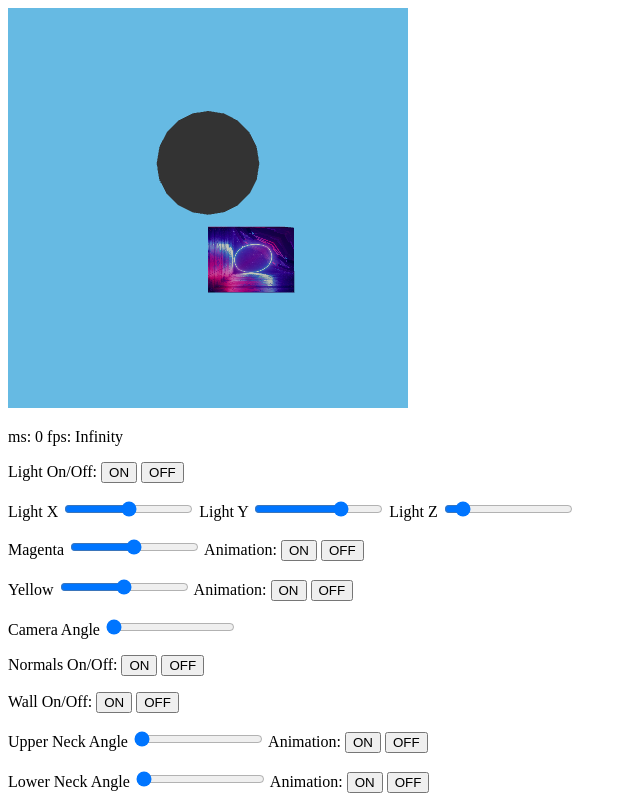
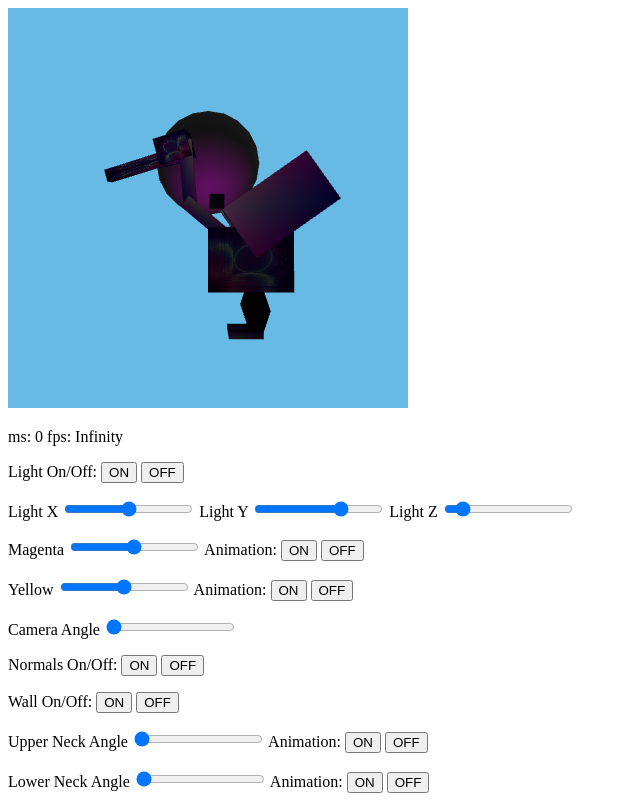
Before and after one commit to fyyshih/160, a plain HTML site: page ASG4/lighting.html in a window 1280 px wide. Shown: the top 800 px of the page, without its empty margins (0-640 px from the left). Drawn offline with Linux system fonts and the light colour scheme; animation ran at ten frames a second.

Commit message:
asg4 final

```diff
--- a/ASG4/world.html
+++ b/ASG4/lighting.html
@@ -72,7 +72,7 @@
     <script src="libs/cuon-matrix-cse160.js"></script>
     <script src="Point.js"></script>
     <script src="camera.js"></script>
-    <script src="world.js"></script>
+    <script src="lighting.js"></script>
     <script src="Triangle.js"></script>
     <script src="Circle.js"></script>
     <script src="Create.js"></script>
--- a/ASG4/World.js
+++ b/ASG4/lighting.js
@@ -35,6 +35,7 @@ var FSHADER_SOURCE = `
     uniform sampler2D u_Sampler2;
     uniform int u_whichTexture;
     varying vec4 v_VertPos;
+    uniform vec3 u_spotlightPos;
     void main() {
         if (u_whichTexture == -3) {
             gl_FragColor = vec4((v_Normal+1.0)/2.0, 1.0);                         // Use color
@@ -63,7 +64,7 @@ var FSHADER_SOURCE = `
         // }
 
         // light falloff visualization 1/r^2
-        // gl_FragColor = vec4(vec3(gl_FragColor) / (r*r), 1);
+        gl_FragColor = vec4(vec3(gl_FragColor) / (r*r), 1);
 
         // N dot
         vec3 L = normalize(lightVector);
@@ -81,6 +82,15 @@ var FSHADER_SOURCE = `
 
         vec3 diffuse = vec3(1.0, 1.0, 0.9) * vec3(gl_FragColor) * nDotL * 0.7;
         vec3 ambient = vec3(gl_FragColor) * 0.2;
+
+        // FIXME:
+        vec3 spotLightdirection = vec3(0,-1,0);
+        vec3 spotLight = normalize(u_spotlightPos - vec3(v_VertPos));
+        vec3 lightToPointDirection = -spotLight;
+        vec3 spotLightdiffuse = max(0.0, dot(spotLight, normalize(v_Normal))) * vec3(gl_FragColor) * vec3(1.0, 0.0, 1.0);
+        float angleToSurface = dot(lightToPointDirection, spotLightdirection);
+        float cos = smoothstep(0.0, 20.0, angleToSurface);
+        diffuse += spotLightdiffuse;
 
         if (u_lightOn) {
             if (u_whichTexture == 0) {
@@ -114,6 +124,7 @@ let u_lightPos;
 let u_lightOn;
 let u_cameraPos;
 let u_NormalMatrix;
+let u_spotlightPos;
 // let u_Sampler2;
 // camera = new Camera();
 
@@ -236,6 +247,12 @@ function connectVariablesToGLSL() {
       return false;
     }
 
+    u_spotlightPos = gl.getUniformLocation(gl.program, 'u_spotlightPos');
+    if(!u_spotlightPos) {
+      console.log('Failed to get the storage location of u_spotlightPos');
+      return false;
+    }
+
     // set initial vlue of matrix to identity matrix
     var identityM = new Matrix4();
     gl.uniformMatrix4fv(u_ModelMatrix, false, identityM.elements);
@@ -307,6 +324,9 @@ let g_magentaAngle = 0;
 let g_magentaAnimation = false;
 let g_lightPos = [0, 1, -2];
 let g_lightOn = true;
+
+// FIXME:
+let g_spotlightPos = [.1, .2, .03];
 
 function addActionsForHtmlUI() {
     // button events: animation on/off (both neck joints + head)
@@ -643,6 +663,16 @@ function renderScene() {
     // pass the light status
     gl.uniform1i(u_lightOn, g_lightOn);
 
+    gl.uniform3f(u_spotlightPos, g_spotlightPos[0], g_spotlightPos[1], g_spotlightPos[2]);
+
+    // spotlight:
+    let spotlight = new Cube();
+    spotlight.color = [10, 10, 1];
+    spotlight.matrix.translate(g_spotlightPos[0], g_spotlightPos[1], g_spotlightPos[2]);
+    spotlight.matrix.scale(-.1, -.1, -.1);
+    spotlight.matrix.translate(-.1, .2, .03);
+    spotlight.render();
+
     // draw the light
     var light = new Cube();
     light.color = [2, 2, 0, 1];
@@ -660,31 +690,6 @@ function renderScene() {
     // test.normalMatrix.setInverseOf(test.matrix).transpose();
     test.render();
 
-    // // draw FLOOR
-    // var floor = new Cube();
-    // floor.color = [1.0,0.0,0.0,1.0];
-    // floor.textureNum = 0;
-    // floor.matrix.translate(-5.0, -0.88, 5.0);
-    // floor.matrix.scale(32, 32, 32);
-    // floor.render();
-
-    // // draw SKY
-    // var sky = new Cube();
-    // sky.color = [1.0, 0.0, 0.0, 1.0];
-    // if (g_normalOn == true) {
-    //     sky.textureNum = -1;
-    //     console.log('normal on, ', sky.textureNum);
-    // } else {
-    //     sky.textureNum = 0;
-    //     console.log('normal OFF, ', sky.textureNum);
-    // }
-    // // make it gray for now
-    // sky.textureNum = 0;
-    // sky.matrix.translate(-5.0, -0.88, 5.0); // (1, -0.5, 2);
-    // sky.matrix.scale(-32, -32, -32);
-    // sky.render();
-
-
     // draw body
     var body = new Cube();
     body.color = [0.8196, 0.4980, 0.1725, 1.0];
@@ -694,7 +699,6 @@ function renderScene() {
     // body.normalMatrix.setInverseOf(body.matrix).transpose();
     body.render();
 
-    /*
     // draw left wing
     var leftWing = new Cube();
     leftWing.color = [0.7076, 0.4482, 0.1553, 1];
@@ -800,7 +804,6 @@ function renderScene() {
     lowerBeak.matrix.translate(0, -1.9, 0);
     lowerBeak.matrix.rotate(0, 0, 0, 1);
     lowerBeak.render();
-    */
 
     if (g_wallAnimation) {
         drawMap();
```
